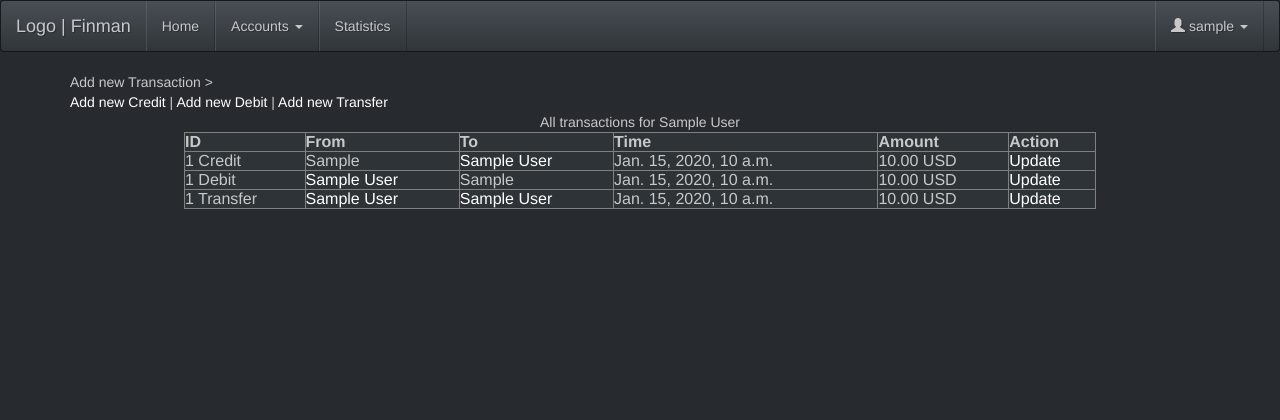
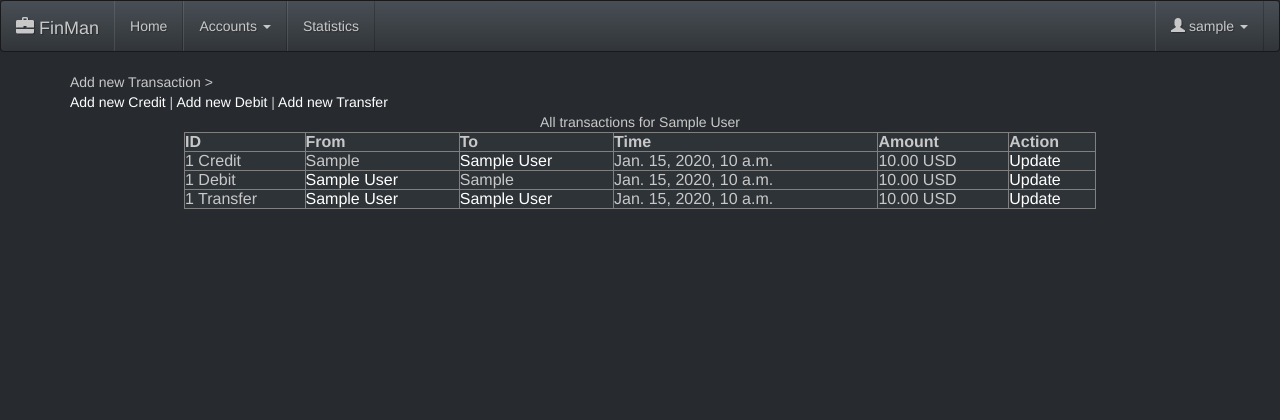
Before and after one commit to maheswaranm/finman, a Django app: page /account/1 in a window 1280 px wide. Shown: the top 420 px of the page. Run offline with Django 3.2, Linux system fonts and the light colour scheme; a user stored in the database is signed in; tables that the repository leaves empty hold one stand-in row (values such as "Sample post"); some libraries are stand-ins or nearby versions.

Commit message:
home active style + logo glyphicon + M

```diff
--- a/finmancore/templates/header.html
+++ b/finmancore/templates/header.html
@@ -8,13 +8,13 @@
         <span class="icon-bar"></span>
         <span class="icon-bar"></span>
       </button>
-      <a class="navbar-brand" href="#">Logo | Finman</a>
+      <a class="navbar-brand" href="#"><span class="glyphicon glyphicon-briefcase" aria-hidden="true"></span> FinMan</a>
     </div>
 
 {% if user.is_authenticated %}
   <div class="collapse navbar-collapse" id="navbar-collapse">
    <ul class="nav navbar-nav">
-     <li><a href="/">Home</a></li>
+     <li {% if request.path == '/' %} class="active" {% endif %} ><a href="/">Home</a></li>
      <li class="dropdown">
        <a href="#" class="dropdown-toggle" data-toggle="dropdown" role="button" >Accounts <span class="caret"></span></a>
        <ul class="dropdown-menu">
```
